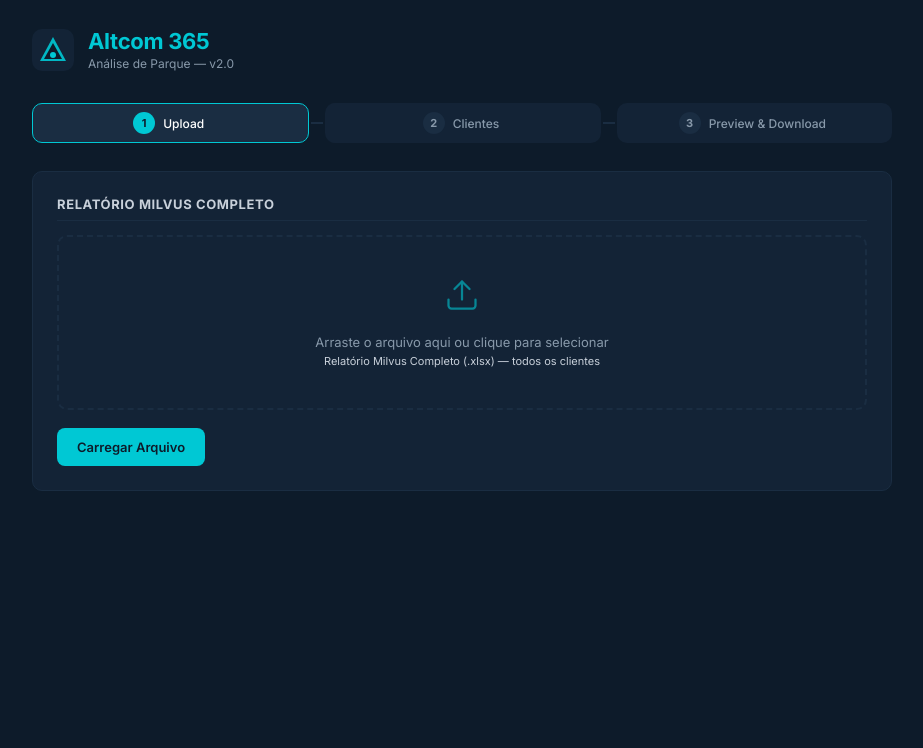
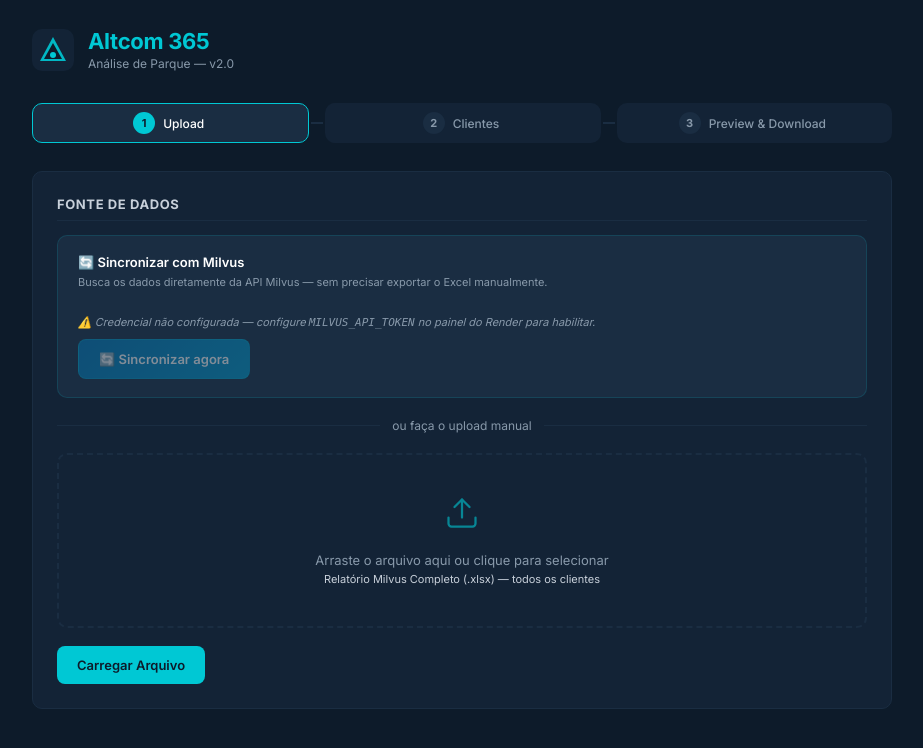
Before and after one commit to altcomtecnologia-IA/altcom365, a Flask app: page / in a window 1280 px wide. Shown: the top 748 px of the page, without its empty margins (178-1101 px from the left). Run offline with Flask 3, Linux system fonts and the light colour scheme.

Commit message:
V10: templates/index.html — botão Sincronizar com Milvus

```diff
--- a/templates/index.html
+++ b/templates/index.html
@@ -65,8 +65,27 @@ html,body{min-height:100vh;background:var(--navy);color:var(--white);font-family
 .btn-green:hover{background:#155932}
 .btn-blue{background:#0F4C75;color:#fff}
 .btn-blue:hover{background:#0C3D60}
+.btn-milvus{background:linear-gradient(135deg,#0077B6,#0096C7);color:#fff;
+            border:1px solid rgba(0,200,212,.3)}
+.btn-milvus:hover:not(:disabled){background:linear-gradient(135deg,#005F8A,#007BA3)}
 .btn:disabled{opacity:.45;cursor:not-allowed}
 .btn-row{display:flex;gap:12px;flex-wrap:wrap;margin-top:18px}
+
+/* ── Divisor "ou" ── */
+.ou-divider{display:flex;align-items:center;gap:12px;margin:20px 0;color:var(--gray4);font-size:12px}
+.ou-divider::before,.ou-divider::after{content:'';flex:1;height:1px;background:var(--navy3)}
+
+/* ── Bloco Milvus sync ── */
+.milvus-sync-block{background:var(--navy3);border-radius:var(--radius);
+                   padding:18px 20px;border:1px solid rgba(0,200,212,.15)}
+.milvus-sync-block .ms-title{font-size:13px;font-weight:600;color:var(--white);margin-bottom:4px}
+.milvus-sync-block .ms-desc{font-size:11px;color:var(--gray4);margin-bottom:14px;line-height:1.5}
+.milvus-badge{display:inline-flex;align-items:center;gap:5px;font-size:10px;font-weight:600;
+              padding:2px 8px;border-radius:20px;margin-left:8px;
+              background:rgba(0,200,212,.12);color:var(--cyan);border:1px solid rgba(0,200,212,.3)}
+.milvus-na-msg{font-size:11px;color:var(--gray4);padding:10px 0;font-style:italic}
+.fonte-badge{font-size:10px;padding:2px 8px;border-radius:20px;font-weight:600;margin-left:8px;
+             background:rgba(0,150,199,.2);color:#0096C7;border:1px solid rgba(0,150,199,.3)}
 
 /* ── Loading spinner ── */
 .spinner{display:none;width:18px;height:18px;border:2px solid rgba(255,255,255,.2);
@@ -184,7 +203,28 @@ html,body{min-height:100vh;background:var(--navy);color:var(--white);font-family
   <!-- ── ETAPA 1: Upload ─────────────────────────────────────────────────── -->
   <div id="section-upload">
     <div class="card">
-      <div class="section-title">Relatório Milvus Completo</div>
+      <div class="section-title">Fonte de Dados</div>
+
+      <!-- Opção A: Sincronizar via API -->
+      <div class="milvus-sync-block" id="milvus-sync-block">
+        <div class="ms-title">
+          🔄 Sincronizar com Milvus
+          <span class="milvus-badge" id="milvus-recomendado">Recomendado</span>
+        </div>
+        <div class="ms-desc">Busca os dados diretamente da API Milvus — sem precisar exportar o Excel manualmente.</div>
+        <div id="milvus-na-msg" class="milvus-na-msg hidden">
+          ⚠️ Credencial não configurada — configure <code>MILVUS_API_TOKEN</code> no painel do Render para habilitar.
+        </div>
+        <button class="btn btn-milvus" id="btn-sincronizar" disabled>
+          <span class="spinner" id="spinner-sincronizar"></span>
+          <span id="btn-sincronizar-text">🔄 Sincronizar agora</span>
+        </button>
+      </div>
+
+      <!-- Divisor -->
+      <div class="ou-divider">ou faça o upload manual</div>
+
+      <!-- Opção B: Upload do Excel -->
       <div class="upload-zone" id="upload-zone">
         <input type="file" id="file-input" accept=".xlsx,.xls">
         <svg xmlns="http://www.w3.org/2000/svg" width="36" height="36" viewBox="0 0 24 24" fill="none"
@@ -212,6 +252,7 @@ html,body{min-height:100vh;background:var(--navy);color:var(--white);font-family
       <div class="section-title">
         Selecionar Clientes
         <span class="total-badge" id="total-disp-badge" style="margin-left:8px"></span>
+        <span class="fonte-badge hidden" id="fonte-badge">via API</span>
       </div>
       <div class="sel-controls">
         <a onclick="toggleAll(true)">Selecionar todos</a>
@@ -284,9 +325,29 @@ html,body{min-height:100vh;background:var(--navy);color:var(--white);font-family
 
 <script>
 // ── Estado global ─────────────────────────────────────────────────────────────
-let clientesDisponiveis = [];
-let contagemClientes    = {};
+let clientesDisponiveis  = [];
+let contagemClientes     = {};
 let clientesSelecionados = [];
+let fonteDados           = 'upload'; // 'upload' | 'api'
+
+// ── Verificação do token Milvus ao carregar ───────────────────────────────────
+async function verificarTokenMilvus() {
+  try {
+    const resp = await fetch('/milvus-status');
+    const data = await resp.json();
+    const btn  = document.getElementById('btn-sincronizar');
+    const naMsg = document.getElementById('milvus-na-msg');
+    if (data.configurado) {
+      btn.disabled = false;
+    } else {
+      btn.disabled = true;
+      naMsg.classList.remove('hidden');
+      document.getElementById('milvus-recomendado').style.display = 'none';
+    }
+  } catch(e) {
+    // silencioso — fallback para upload manual
+  }
+}
 
 // ── Navegação entre etapas ────────────────────────────────────────────────────
 function showStep(n) {
@@ -347,7 +408,45 @@ function triggerDownload(blob, filename) {
   setTimeout(() => { URL.revokeObjectURL(url); a.remove(); }, 1000);
 }
 
-// ── ETAPA 1: Upload ───────────────────────────────────────────────────────────
+// ── Handler compartilhado após upload/sync bem-sucedido ───────────────────────
+function handleDadosCarregados(data, fonte) {
+  fonteDados = fonte;
+  clientesDisponiveis = data.clientes;
+  contagemClientes    = data.contagem;
+  renderClientGrid();
+  const badgeTotal = document.getElementById('total-disp-badge');
+  badgeTotal.textContent = data.total_dispositivos + ' dispositivos · ' + data.clientes.length + ' clientes';
+  const fonteBadge = document.getElementById('fonte-badge');
+  if (fonte === 'api') {
+    fonteBadge.textContent = '🔄 via API Milvus';
+    fonteBadge.classList.remove('hidden');
+  } else {
+    fonteBadge.classList.add('hidden');
+  }
+  showStep(2);
+}
+
+// ── ETAPA 1A: Sincronizar via API ─────────────────────────────────────────────
+document.getElementById('btn-sincronizar').addEventListener('click', async () => {
+  hideMsg('upload-msg');
+  setLoading('btn-sincronizar','spinner-sincronizar','btn-sincronizar-text', true, '🔄 Sincronizar agora');
+
+  try {
+    const resp = await fetch('/sincronizar-milvus', { method: 'POST' });
+    const data = await resp.json();
+    if (data.erro) {
+      showMsg('upload-msg', data.erro, 'error');
+    } else {
+      handleDadosCarregados(data, 'api');
+    }
+  } catch(e) {
+    showMsg('upload-msg', 'Erro de conexão: ' + e.message, 'error');
+  } finally {
+    setLoading('btn-sincronizar','spinner-sincronizar','btn-sincronizar-text', false, '🔄 Sincronizar agora');
+  }
+});
+
+// ── ETAPA 1B: Upload do Excel ─────────────────────────────────────────────────
 document.getElementById('btn-upload').addEventListener('click', async () => {
   if (!fileInput.files[0]) {
     showMsg('upload-msg', 'Selecione um arquivo .xlsx primeiro.', 'error');
@@ -365,12 +464,7 @@ document.getElementById('btn-upload').addEventListener('click', async () => {
     if (data.erro) {
       showMsg('upload-msg', data.erro, 'error');
     } else {
-      clientesDisponiveis = data.clientes;
-      contagemClientes    = data.contagem;
-      renderClientGrid();
-      document.getElementById('total-disp-badge').textContent =
-        data.total_dispositivos + ' dispositivos · ' + data.clientes.length + ' clientes';
-      showStep(2);
+      handleDadosCarregados(data, 'upload');
     }
   } catch(e) {
     showMsg('upload-msg', 'Erro de conexão: ' + e.message, 'error');
@@ -566,6 +660,7 @@ document.getElementById('btn-voltar2').addEventListener('click', () => showStep(
 
 // Init
 showStep(1);
+verificarTokenMilvus();
 </script>
 </body>
 </html>
```
